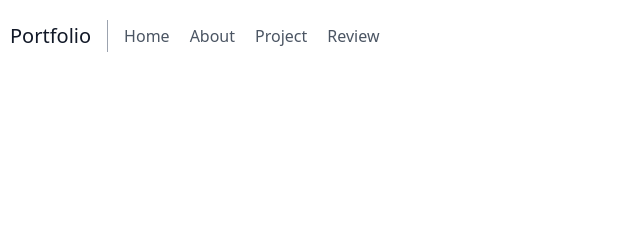
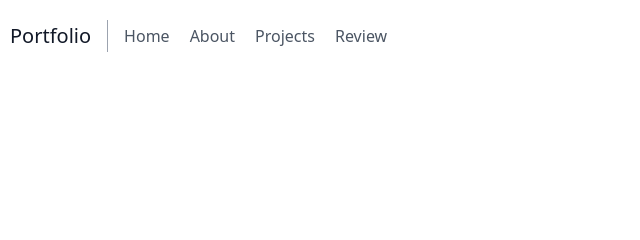
Before and after one commit to Ashutosh-JavaDev/Portfolio, a plain HTML site: page index.html in a window 1280 px wide. Shown: the top 240 px of the page, 22-662 px from the left. Drawn offline with nearby package versions, Linux system fonts and the light colour scheme.

Commit message:
Portfolio

```diff
--- a/index.html
+++ b/index.html
@@ -16,7 +16,7 @@
           <nav class="md:mr-auto md:ml-4 md:py-1 md:pl-4 md:border-l md:border-gray-400	flex flex-wrap items-center text-base justify-center">
             <a class="mr-5 hover:text-gray-900">Home</a>
             <a class="mr-5 hover:text-gray-900">About</a>
-            <a class="mr-5 hover:text-gray-900">Project</a>
+            <a class="mr-5 hover:text-gray-900">Projects</a>
             <a class="mr-5 hover:text-gray-900">Review</a>
           </nav>
           <button class="inline-flex items-center bg-gray-100 border-0 py-1 px-3 focus:outline-none hover:bg-gray-200 rounded text-base mt-4 md:mt-0">Contact
```
